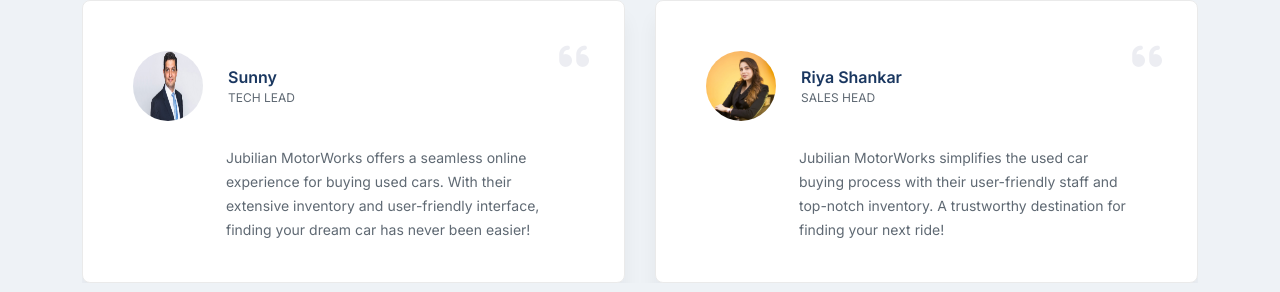
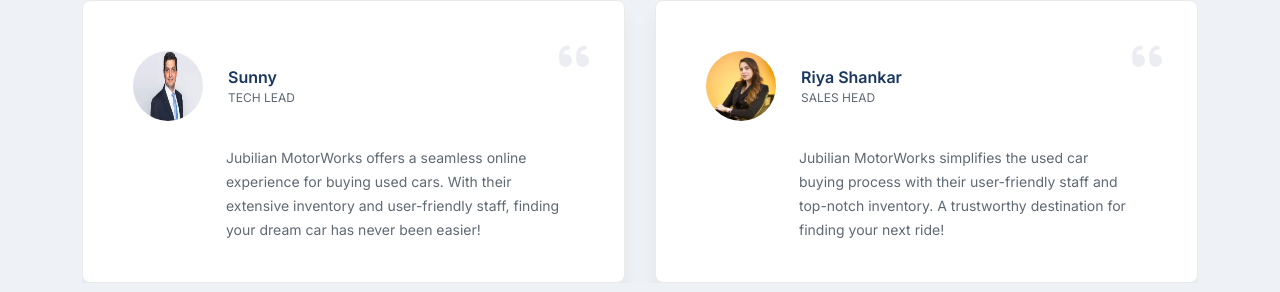
Before and after one commit to tanishqsharma7/Jubilian_MotorWorks, a Next.js app: page /home-1 in a window 1280 px wide. Shown: the part 4826-5118 px from the top of the page. Built offline with nearby package versions, Linux system fonts and the light colour scheme; a web font is replaced by a local one.

Commit message:
Update Testimonial.js

```diff
--- a/app/components/common/Testimonial.js
+++ b/app/components/common/Testimonial.js
@@ -9,7 +9,7 @@
     id: 1,
     name: "Sunny",
     title: "Tech Lead",
-    text: "Jubilian MotorWorks offers a seamless online experience for buying used cars. With their extensive inventory and user-friendly interface, finding your dream car has never been easier!",
+    text: "Jubilian MotorWorks offers a seamless online experience for buying used cars. With their extensive inventory and user-friendly staff, finding your dream car has never been easier!",
   },
   {
     id: 2,
```
